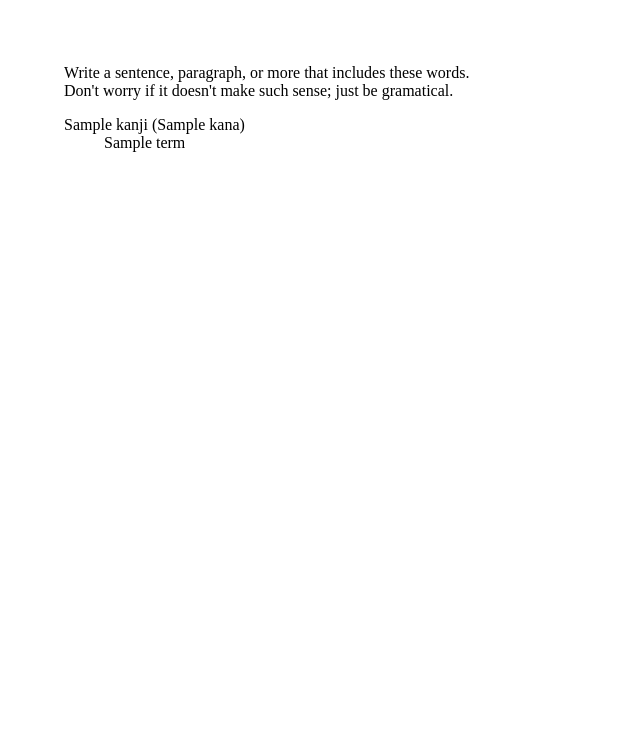
After one commit to bibby/ankishow, a Flask app: template templates/write.html in a window 1280 px wide. The commit adds this page. Shown: the top 735 px of the page, without its empty margins (0-640 px from the left). Run offline with Flask 2, Linux system fonts and the light colour scheme; the template is opened without the code that fills it: most values are stand-ins (such as "Sample title", 1, 10 or a date in 2020); parts of the project's set-up code (start-up, migrations or seed data) failed here and were passed over; some libraries are stand-ins or nearby versions.

Commit message:
writing assignment generator. `/write/3`

```diff
--- a/app.py
+++ b/app.py
@@ -10,13 +10,28 @@ def index():
     return render_template('index.tpl')
 
 
+@app.route("/write/<int:num>")
+def pick_page(num):
+    return render_template('write.html', cards=random_cards(num))
+
+
+@app.route("/data/<int:num>")
+def data_feed_n(num):
+    return get_cards(num)
+
+
 @app.route("/data")
 def data_feed():
+    return get_cards()
+
+
+def get_cards(num=None):
     return Response(
-        response=json.dumps([c for c in random_cards()]),
+        response=json.dumps([c for c in random_cards(num)]),
         status=200,
         mimetype="application/json"
     )
+
 
 @app.route("/decks")
 def decks():
--- a/static/style.css
+++ b/static/style.css
@@ -25,3 +25,11 @@ body {
 h1, h2, h3{
   font-weight: normal;
 }
+
+#write {
+  margin: 5%;
+}
+
+dd{
+  max-width: 55%;
+}
--- /dev/null
+++ b/templates/write.html
@@ -0,0 +1,26 @@
+<html>
+  <head>
+    <title>AnkiShow</title>
+    <link rel="stylesheet" href="{{url_for('static', filename='style.css')}}" />
+  </head>
+  <body>
+    <div id="write">
+      <p>
+        Write a sentence, paragraph, or more that includes these words.<br />
+        Don't worry if it doesn't make such sense; just be gramatical.
+      </p>
+        <dl>
+        {% for kanji, kana, term in cards %}
+          <dt>
+            {{kanji}} ({{kana}})
+          </dt>
+          <dd>
+            {{term}}
+          </dd>
+        {% endfor %}
+        <ul>
+    </div>
+    <script type="text/javascript" src="http://code.jquery.com/jquery-2.2.4.min.js"></script>
+    <script type="text/javascript" src="http://code.jquery.com/ui/1.12.1/jquery-ui.min.js"></script>
+  </body>
+</html>
```
